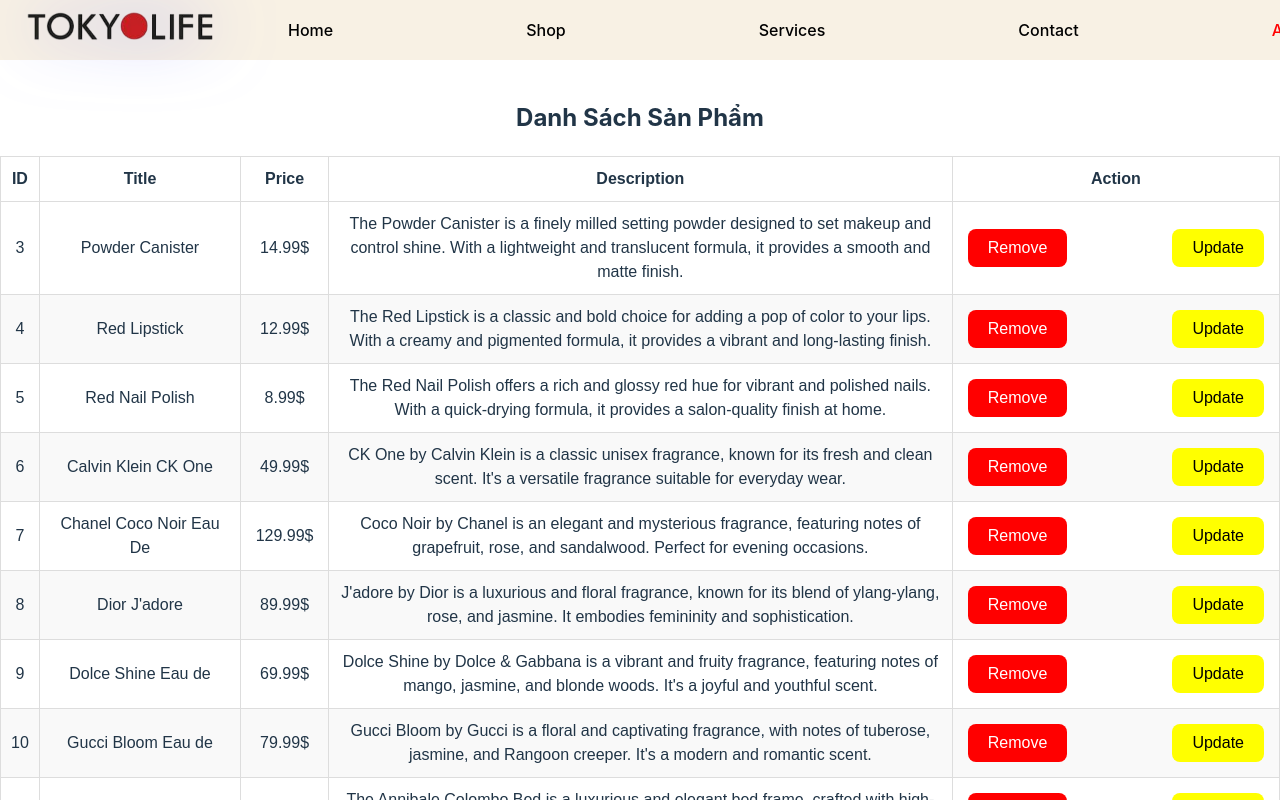
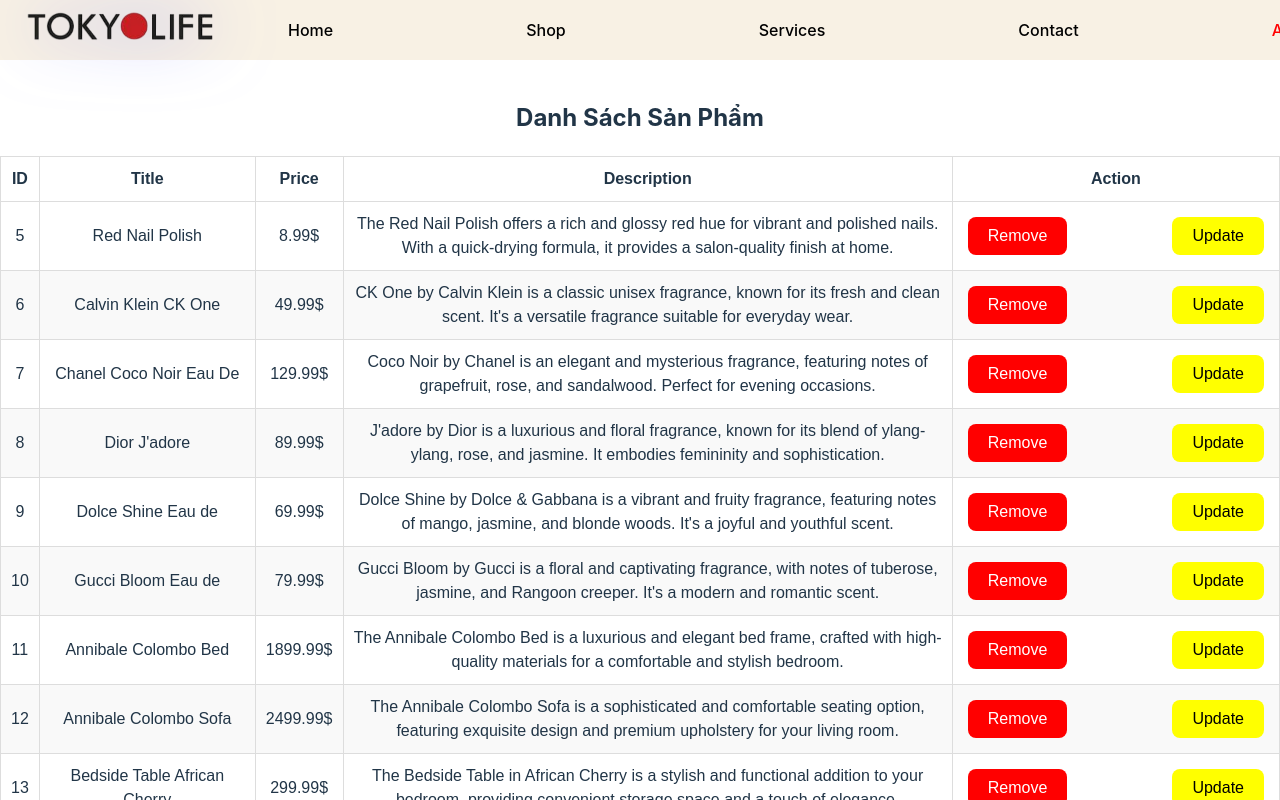
Before and after one commit to nguyentruonggiang212001/Assignments-React, a React (Vite) app: page /admin/products in a window 1280 px wide. Shown: the top 800 px of the page. Built offline with nearby package versions, Linux system fonts and the light colour scheme; data requests are answered from the project's data file.

Commit message:
Day_04_Assignment

```diff
--- a/db.json
+++ b/db.json
@@ -1,125 +1,5 @@
 {
   "products": [
-    {
-      "id": 3,
-      "title": "Powder Canister",
-      "description": "The Powder Canister is a finely milled setting powder designed to set makeup and control shine. With a lightweight and translucent formula, it provides a smooth and matte finish.",
-      "category": "beauty",
-      "price": 14.99,
-      "discountPercentage": 18.14,
-      "rating": 3.82,
-      "stock": 59,
-      "tags": [
-        "beauty",
-        "face powder"
-      ],
-      "brand": "Velvet Touch",
-      "sku": "9EN8WLT2",
-      "weight": 8,
-      "dimensions": {
-        "width": 24.16,
-        "height": 10.7,
-        "depth": 11.07
-      },
-      "warrantyInformation": "2 year warranty",
-      "shippingInformation": "Ships in 1-2 business days",
-      "availabilityStatus": "In Stock",
-      "reviews": [
-        {
-          "rating": 5,
-          "comment": "Very happy with my purchase!",
-          "date": "2024-05-23T08:56:21.618Z",
-          "reviewerName": "Ethan Thompson",
-          "reviewerEmail": "ethan.thompson@x.dummyjson.com"
-        },
-        {
-          "rating": 4,
-          "comment": "Great value for money!",
-          "date": "2024-05-23T08:56:21.618Z",
-          "reviewerName": "Levi Hicks",
-          "reviewerEmail": "levi.hicks@x.dummyjson.com"
-        },
-        {
-          "rating": 5,
-          "comment": "Highly impressed!",
-          "date": "2024-05-23T08:56:21.618Z",
-          "reviewerName": "Hazel Gardner",
-          "reviewerEmail": "hazel.gardner@x.dummyjson.com"
-        }
-      ],
-      "returnPolicy": "60 days return policy",
-      "minimumOrderQuantity": 25,
-      "meta": {
-        "createdAt": "2024-05-23T08:56:21.618Z",
-        "updatedAt": "2024-05-23T08:56:21.618Z",
-        "barcode": "0516267971277",
-        "qrCode": "https://assets.dummyjson.com/public/qr-code.png"
-      },
-      "images": [
-        "https://cdn.dummyjson.com/products/images/beauty/Powder%20Canister/1.png"
-      ],
-      "thumbnail": "https://cdn.dummyjson.com/products/images/beauty/Powder%20Canister/thumbnail.png"
-    },
-    {
-      "id": 4,
-      "title": "Red Lipstick",
-      "description": "The Red Lipstick is a classic and bold choice for adding a pop of color to your lips. With a creamy and pigmented formula, it provides a vibrant and long-lasting finish.",
-      "category": "beauty",
-      "price": 12.99,
-      "discountPercentage": 19.03,
-      "rating": 2.51,
-      "stock": 68,
-      "tags": [
-        "beauty",
-        "lipstick"
-      ],
-      "brand": "Chic Cosmetics",
-      "sku": "O5IF1NTA",
-      "weight": 5,
-      "dimensions": {
-        "width": 14.37,
-        "height": 13.94,
-        "depth": 14.6
-      },
-      "warrantyInformation": "Lifetime warranty",
-      "shippingInformation": "Ships in 2 weeks",
-      "availabilityStatus": "In Stock",
-      "reviews": [
-        {
-          "rating": 5,
-          "comment": "Great product!",
-          "date": "2024-05-23T08:56:21.619Z",
-          "reviewerName": "Leo Rivera",
-          "reviewerEmail": "leo.rivera@x.dummyjson.com"
-        },
-        {
-          "rating": 4,
-          "comment": "Very pleased!",
-          "date": "2024-05-23T08:56:21.619Z",
-          "reviewerName": "Oscar Powers",
-          "reviewerEmail": "oscar.powers@x.dummyjson.com"
-        },
-        {
-          "rating": 5,
-          "comment": "Very pleased!",
-          "date": "2024-05-23T08:56:21.619Z",
-          "reviewerName": "Carter Rivera",
-          "reviewerEmail": "carter.rivera@x.dummyjson.com"
-        }
-      ],
-      "returnPolicy": "90 days return policy",
-      "minimumOrderQuantity": 6,
-      "meta": {
-        "createdAt": "2024-05-23T08:56:21.619Z",
-        "updatedAt": "2024-05-23T08:56:21.619Z",
-        "barcode": "9444582199406",
-        "qrCode": "https://assets.dummyjson.com/public/qr-code.png"
-      },
-      "images": [
-        "https://cdn.dummyjson.com/products/images/beauty/Red%20Lipstick/1.png"
-      ],
-      "thumbnail": "https://cdn.dummyjson.com/products/images/beauty/Red%20Lipstick/thumbnail.png"
-    },
     {
       "id": 5,
       "title": "Red Nail Polish",
--- a/src/admin/ProductsLists.jsx
+++ b/src/admin/ProductsLists.jsx
@@ -16,7 +16,7 @@
   }, [stateData]);
 
   async function handleRemove(id) {
-    if (confirm('Bạn chắc chắn muốn xóa sản phẩm chứ?')) {
+    if (confirm('Bạn có chắc  muốn xóa sản phẩm chứ?')) {
       try {
         await fetch(`http://localhost:3000/products/${id}`, {
           method: "DELETE",
```
Also changed, not shown: vercel.json (added).
